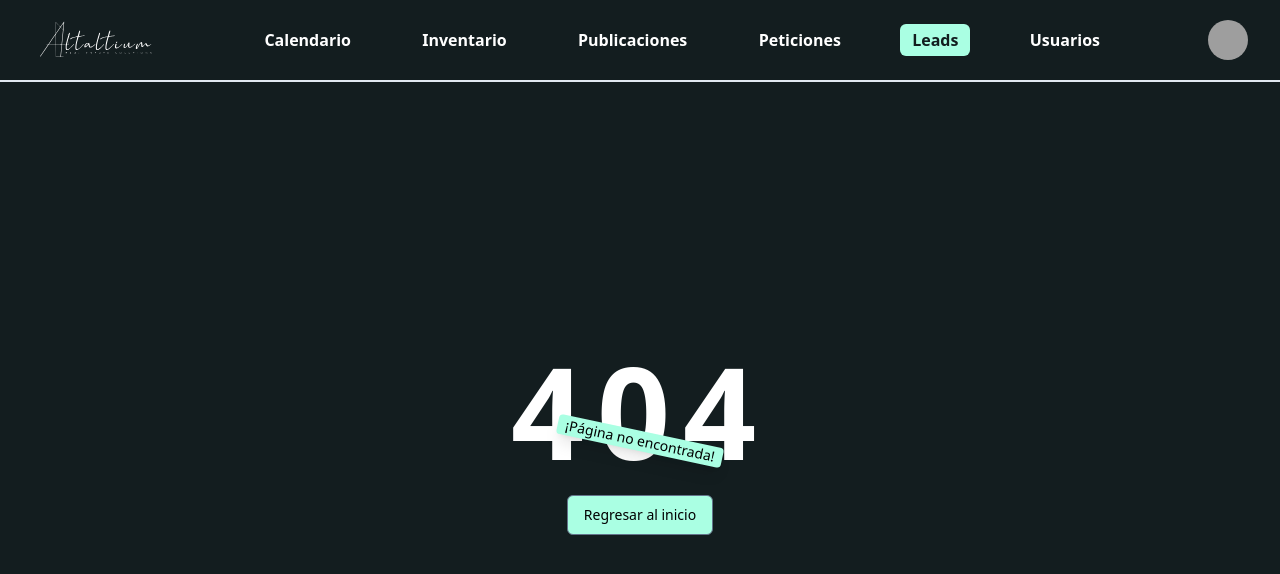
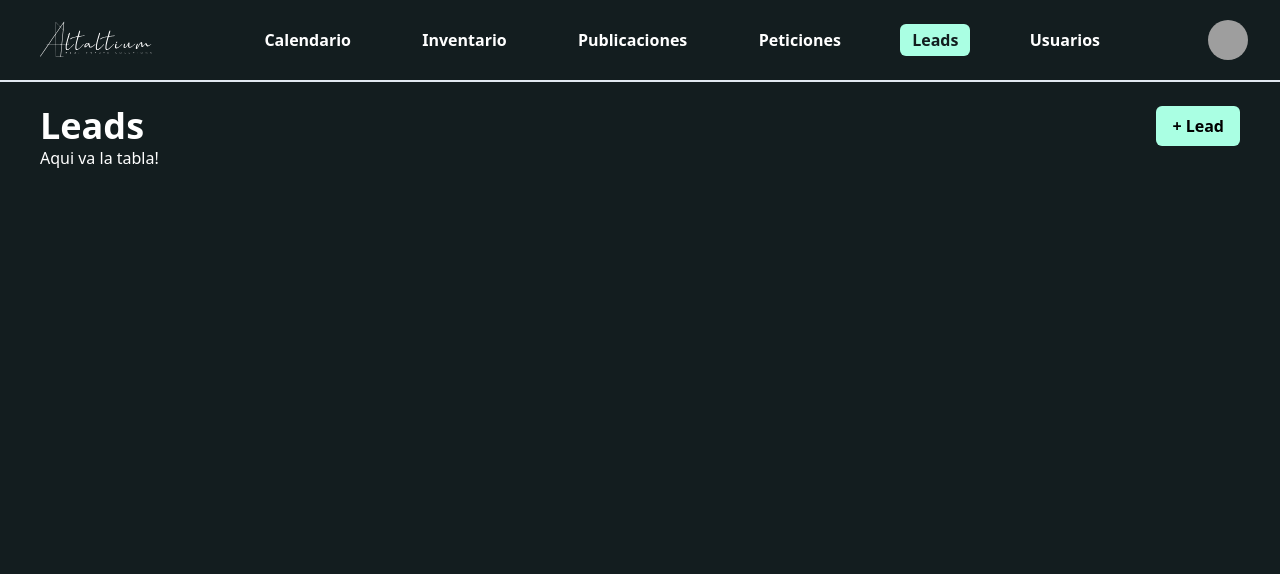
Before and after one commit to Erod-star/dashboard-alexandria, a React (Vite) app: page /leads in a window 1280 px wide. Before the commit this address had no page. Shown: the top 574 px of the page. Built offline with nearby package versions, Linux system fonts and the light colour scheme; grey boxes are pictures that could not be loaded.

Commit message:
feature(routes): Add the rest of the posible routes

```diff
--- /dev/null
+++ b/src/modules/leads/views/LeadsView.tsx
@@ -0,0 +1,29 @@
+import { useNavigate } from 'react-router-dom';
+
+// ? Components
+import { Button } from '@/components';
+
+function LeadsView() {
+  const navigate = useNavigate();
+
+  return (
+    <div className="h-full">
+      <section className="flex justify-between">
+        <h2 className="text-4xl font-bold">Leads</h2>
+
+        <Button
+          className="text-base font-semibold"
+          onClick={() => navigate('/leads/nuevo')}
+        >
+          + Lead
+        </Button>
+      </section>
+
+      <div className="pb-6">
+        <h3>Aqui va la tabla!</h3>
+      </div>
+    </div>
+  );
+}
+
+export default LeadsView;
--- /dev/null
+++ b/src/modules/publications/views/PublicationsView.tsx
@@ -0,0 +1,22 @@
+function PublicationsView() {
+  return (
+    <div className="h-full">
+      <section className="flex justify-between">
+        <h2 className="text-4xl font-bold">Publicaciones</h2>
+
+        {/* <Button
+          className="text-base font-semibold"
+          onClick={() => navigate('/leads/nuevo')}
+        >
+          + Publicacion
+        </Button> */}
+      </section>
+
+      <div className="pb-6">
+        <h3>Aqui va la tabla!</h3>
+      </div>
+    </div>
+  );
+}
+
+export default PublicationsView;
--- /dev/null
+++ b/src/modules/requests/views/RequestsView.tsx
@@ -0,0 +1,22 @@
+function RequestsView() {
+  return (
+    <div className="h-full">
+      <section className="flex justify-between">
+        <h2 className="text-4xl font-bold">Peticiones</h2>
+
+        {/* <Button
+            className="text-base font-semibold"
+            onClick={() => navigate('/leads/nuevo')}
+          >
+            + Publicacion
+          </Button> */}
+      </section>
+
+      <div className="pb-6">
+        <h3>Aqui va la tabla!</h3>
+      </div>
+    </div>
+  );
+}
+
+export default RequestsView;
--- a/src/routes/router.tsx
+++ b/src/routes/router.tsx
@@ -8,16 +8,28 @@ import {
 // ? Layouts
 import RootLayout from '@/layouts/RootLayout';
 
-// ? Module routes
+// ? === Views ===
+// Calendar
+import CalendarView from '@/modules/calendar/views/CalendarView';
 
-// ? Views
+// Inventory
+import InventoryView from '@/modules/inventory/views/InventoryView';
+import CreateInventoryView from '@/modules/inventory/views/CreateInventoryView';
+
+// Publications
+import PublicationsView from '@/modules/publications/views/PublicationsView';
+
+// Requests
+import RequestsView from '@/modules/requests/views/RequestsView';
+
+// Leads
+import LeadsView from '@/modules/leads/views/LeadsView';
+
+// Users
 import UsersView from '@/modules/users/views/UsersView';
 import UsersFormView from '@/modules/users/views/UsersFormView';
 
-import InventoryView from '@/modules/inventory/views/InventoryView';
-import CreateInventoryView from '@/modules/inventory/views/CreateInventoryView';
-import CalendarView from '@/modules/calendar/views/CalendarView';
-
+// 404
 import { NotFound } from '@/modules/global/views/NotFound';
 
 export const router = createBrowserRouter(
@@ -25,13 +37,25 @@ export const router = createBrowserRouter(
     <Route path="/" element={<RootLayout />}>
       <Route index element={<Navigate to="/inventario" />} />
 
+      <Route path="calendario">
+        <Route index element={<CalendarView />} />
+      </Route>
+
       <Route path="inventario">
         <Route index element={<InventoryView />} />
         <Route path="nuevo" element={<CreateInventoryView />} />
       </Route>
 
-      <Route path="calendario">
-        <Route index element={<CalendarView />} />
+      <Route path="publicaciones">
+        <Route index element={<PublicationsView />} />
+      </Route>
+
+      <Route path="peticiones">
+        <Route index element={<RequestsView />} />
+      </Route>
+
+      <Route path="leads">
+        <Route index element={<LeadsView />} />
       </Route>
 
       <Route path="usuarios">
```
